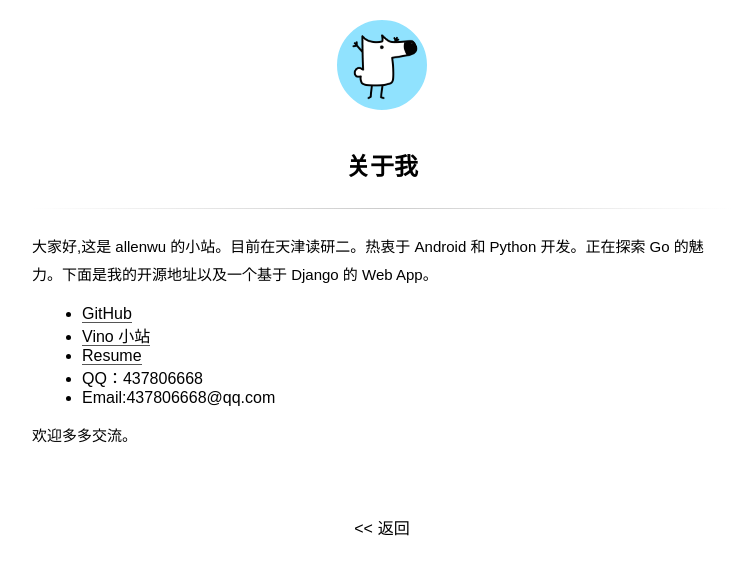
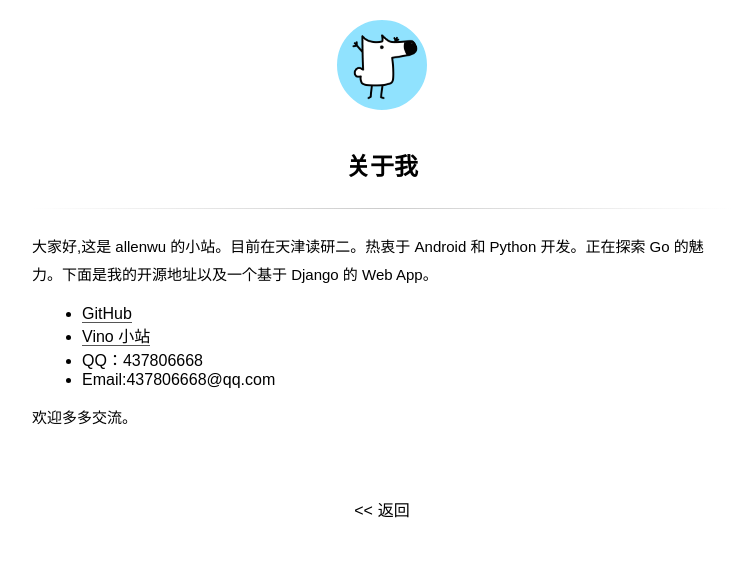
Before and after one commit to wuchangfeng/wuchangfeng.github.io, a Jekyll site: the page built from about.md, in a window 1280 px wide. Shown: the top 575 px of the page, without its empty margins (258-992 px from the left). Built offline with Jekyll 4.4.1, drawn with Linux system fonts in a browser that asks for light colours; some web fonts are replaced; comment, search, counter and statistics services are not loaded.

Commit message:
blog update

```diff
--- a/about.md
+++ b/about.md
@@ -6,7 +6,6 @@ title: 关于我
 
 * [GitHub](https://github.com/wuchangfeng)
 * [Vino 小站](http://vino.pythonanywhere.com)
-* <a href="/resume.md" class="head_item">Resume</a>
 * QQ：437806668
 * Email:437806668@qq.com
 
```
